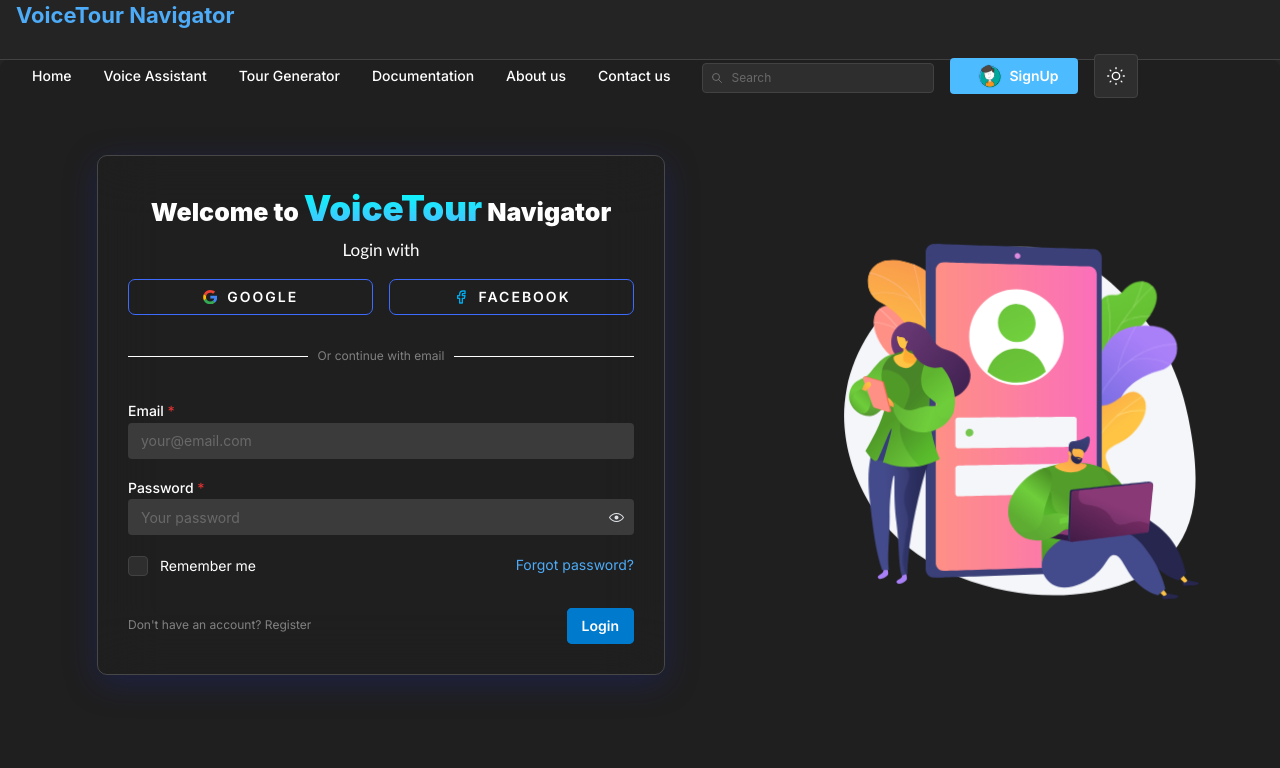
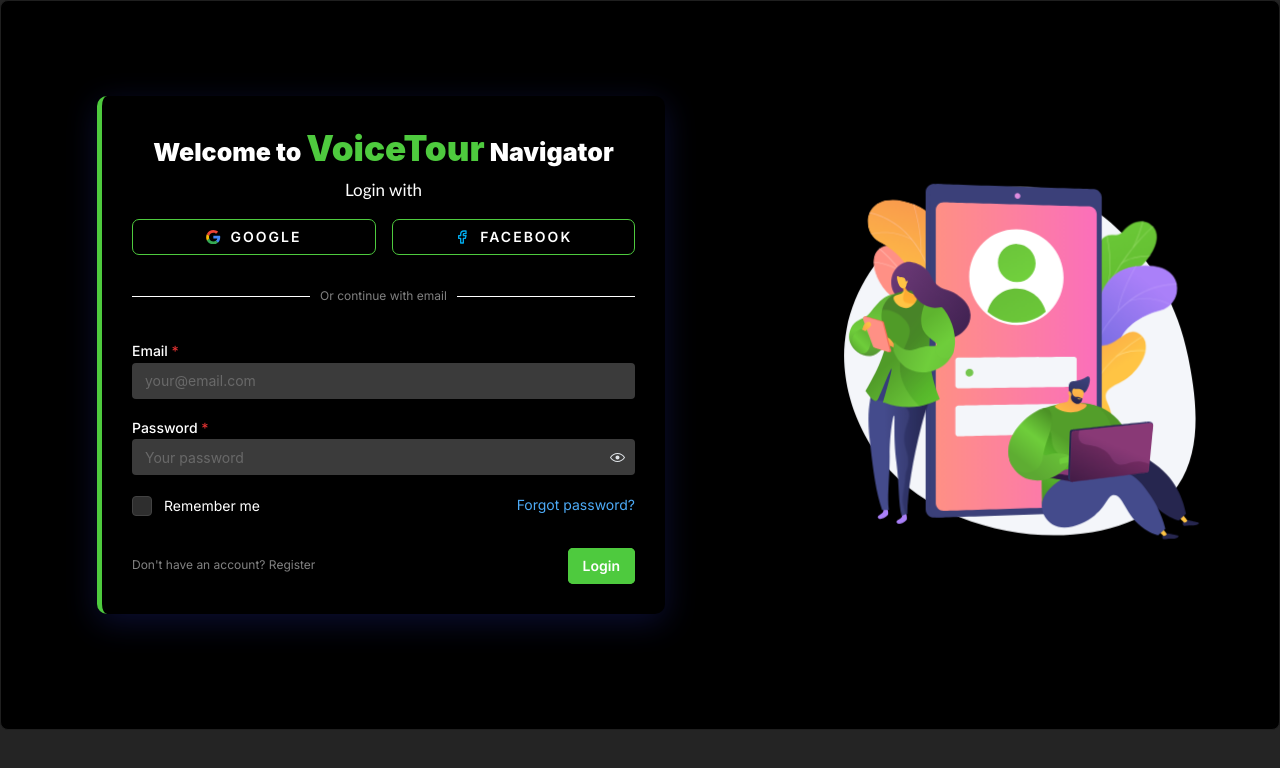
Before and after one commit to sachin2745/Voice-based-website-assistant-and-Tour-generator-plugin, a Next.js app in the folder frontend/: page /login in a window 1280 px wide. Shown: the top 768 px of the page. Built offline with nearby package versions, Linux system fonts and the light colour scheme.

Commit message:
login form design

```diff
--- a/frontend/src/app/(main)/login/login.module.css
+++ b/frontend/src/app/(main)/login/login.module.css
@@ -25,8 +25,8 @@
 	align-items: center;
 	padding: calc(var(--mantine-spacing-xl) * 2);
 	border-radius: var(--mantine-radius-md);
-	background-color: light-dark(var(--mantine-color-white), var(--mantine-color-dark-8));
 	border: rem(1px) solid light-dark(var(--mantine-color-gray-3), var(--mantine-color-dark-8));
+	background-color: black;
 
 	@media (max-width: $mantine-breakpoint-sm) {
 		flex-direction: column-reverse;
@@ -35,12 +35,12 @@
 }
 
 .Paper {
-	background: rgba(255, 255, 255, 0);
+	background: black;
 	box-shadow: 0 8px 32px 0 rgba(31, 38, 135, 0.37);
 	backdrop-filter: blur(30px);
 	-webkit-backdrop-filter: blur(0px);
 	border-radius: 10px;
-	border: 1px solid rgba(255, 255, 255, 0.18);
+	border-left: 5px solid #4ECA3E;
 	color: light-dark(var(--mantine-color-black), var(--mantine-color-white));
 
 
@@ -72,7 +72,7 @@
 	width: 50%;
 	padding: 10px 20px;
 	border-radius: 7px;
-	border: 1px solid rgb(61, 106, 255);
+	border: 1px solid #4ECA3E;
 	font-size: 14px;
 	text-transform: uppercase;
 	font-weight: 600;
@@ -87,8 +87,8 @@
 }
 
 .Button:hover {
-	background: rgb(61, 106, 255);
-	box-shadow: 0 0 10px 5px rgba(0, 142, 236, 0.815);
+	background: #4ECA3E;
+
 	-webkit-transition: all 0.2s ease-out;
 	-moz-transition: all 0.2s ease-out;
 	transition: all 0.2s ease-out;
@@ -160,8 +160,8 @@
 	align-items: center;
 	padding: 10px 15px;
 	gap: 15px;
-	background-color: #007ACC;
-	outline: 3px #007ACC solid;
+	background-color: #4ECA3E;
+	outline: 3px #4ECA3E solid;
 	outline-offset: -3px;
 	border-radius: 5px;
 	border: none;
@@ -194,9 +194,7 @@
 }
 
 .subtitle {
-	font-size:35px;
-	background: -webkit-linear-gradient(#01fffb, #4cbbff);
-	-webkit-background-clip: text;
-	-webkit-text-fill-color: transparent;
+	font-size: 35px;
+	color: #4ECA3E;
 
 }
--- a/frontend/src/app/(main)/login/page.jsx
+++ b/frontend/src/app/(main)/login/page.jsx
@@ -90,7 +90,7 @@
 
   return (
     <>
-      <Navbar />
+
 
       <div className={classes.wrapper}>
         <div className={classes.body}>
@@ -102,7 +102,7 @@
 
                 <Center p="md">
                   <Container size="responsive" w={700} >
-                    <Paper withBorder shadow="md" p={30} mt={10} mb={30} radius="md" className={classes.Paper}>
+                    <Paper  shadow="md" p={30} mt={10} mb={30} radius="md" className={classes.Paper}>
                       <Title className={classes.title} >
                         Welcome to <span className={classes.subtitle}>VoiceTour</span> Navigator</Title>
                       <Text className={classes.text}>Login with</Text>
```
